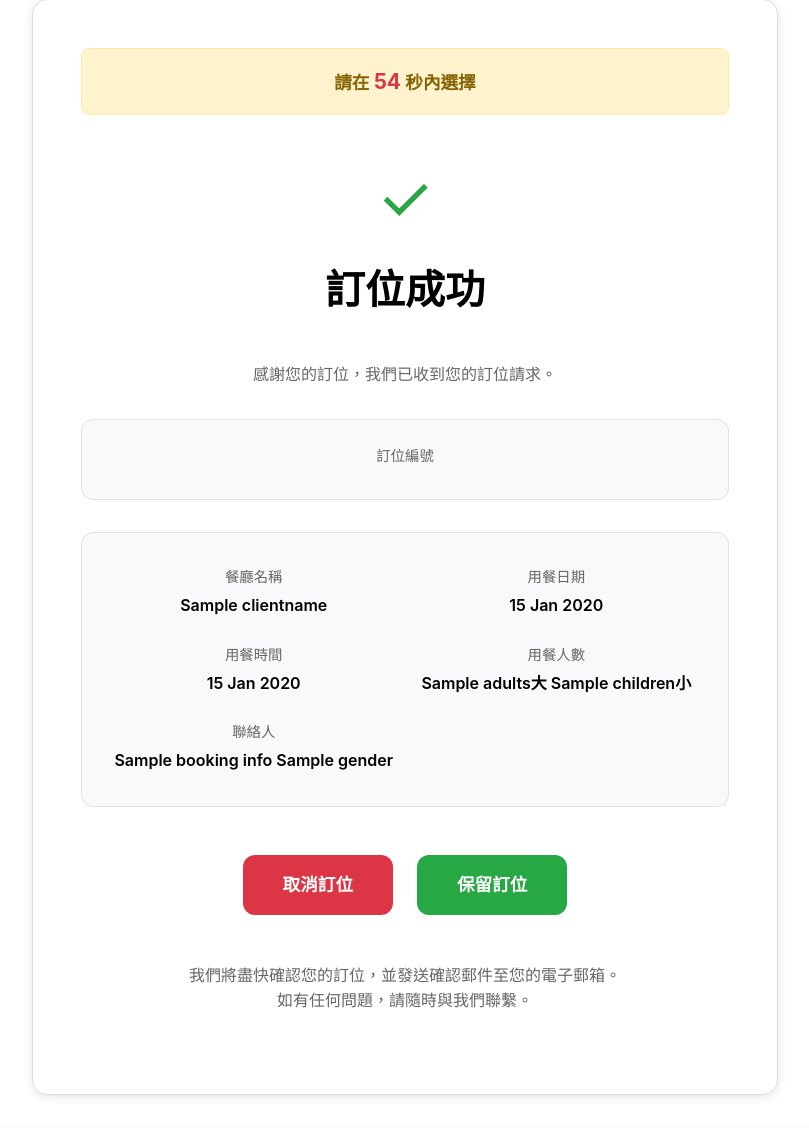
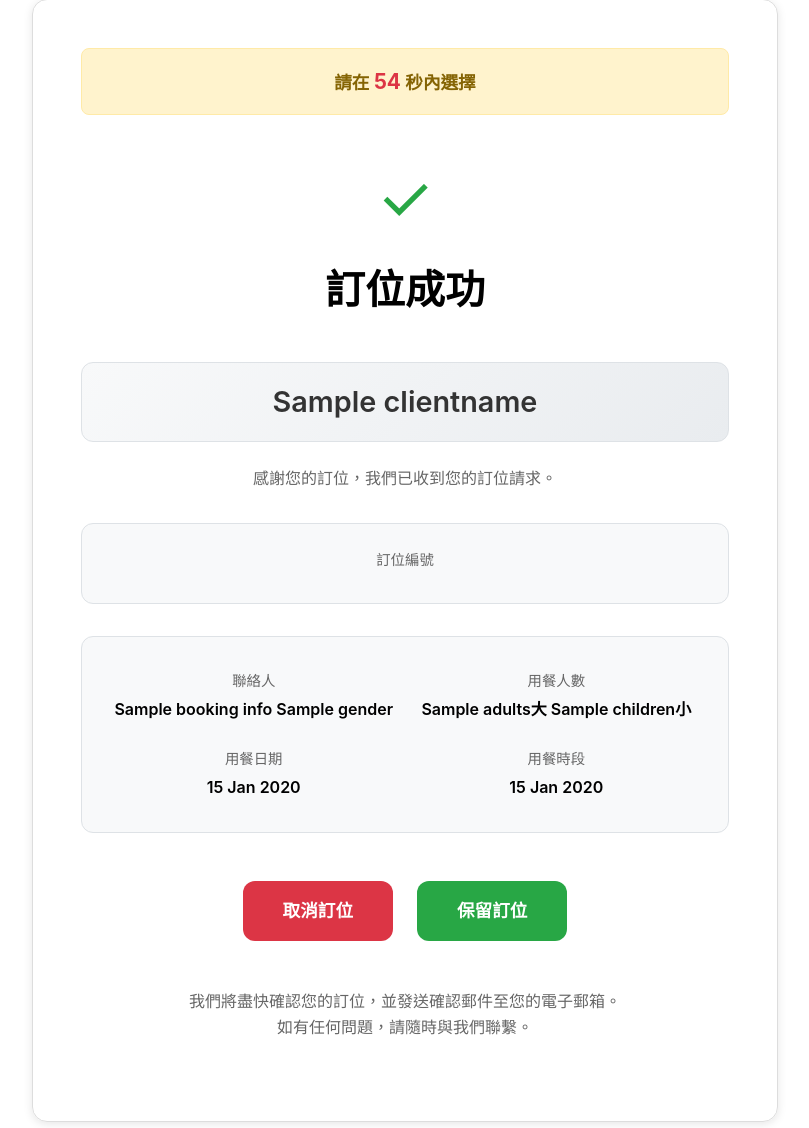
Before and after one commit to ZYW0097/ZYW, a Node server app: template views/booking/success.ejs in a window 1280 px wide. Shown: the part 101-1229 px from the top of the page, without its empty margins (235-1044 px from the left). Run offline with Node 20, Linux system fonts and the light colour scheme; the template is opened without the code that fills it: most values are stand-ins (such as "Sample title", 1, 10 or a date in 2020); some libraries are stand-ins or nearby versions.

Commit message:
dev/test v0.4.7.3

```diff
--- a/public/css/booking-success.css
+++ b/public/css/booking-success.css
@@ -1,3 +1,15 @@
+/* 餐廳名稱顯示 */
+.restaurant-name-display {
+    font-size: 1.8rem;
+    font-weight: 600;
+    color: #333;
+    margin-bottom: 1.5rem;
+    padding: 1rem 2rem;
+    background: linear-gradient(135deg, #f8f9fa 0%, #e9ecef 100%);
+    border-radius: 12px;
+    border: 1px solid #dee2e6;
+}
+
 /* Success 頁面專用樣式 */
 .success-page.booking-form-container {
     max-width: 800px;
@@ -39,6 +51,12 @@
     font-size: 4rem;
     color: #28a745;
     margin-bottom: 1rem;
+    transition: color 0.3s ease;
+}
+
+/* 取消狀態的圖標 */
+.success-icon.cancelled {
+    color: #dc3545;
 }
 
 .success-title {
@@ -46,6 +64,12 @@
     font-weight: 700;
     color: #000;
     margin-bottom: 1rem;
+    transition: color 0.3s ease;
+}
+
+/* 取消狀態的標題 */
+.success-title.cancelled {
+    color: #dc3545;
 }
 
 .success-message {
@@ -212,6 +236,12 @@
         box-sizing: border-box;
     }
 
+    .restaurant-name-display {
+        font-size: 1.5rem;
+        padding: 0.8rem 1.5rem;
+        margin-bottom: 1.2rem;
+    }
+
     .success-title {
         font-size: 2rem;
     }
@@ -242,6 +272,12 @@
         padding: 1rem;
     }
 
+    .restaurant-name-display {
+        font-size: 1.3rem;
+        padding: 0.6rem 1rem;
+        margin-bottom: 1rem;
+    }
+
     .success-title {
         font-size: 1.8rem;
     }
--- a/public/js/booking-success.js
+++ b/public/js/booking-success.js
@@ -36,6 +36,14 @@
         isActionTaken = true;
         clearInterval(countdownTimer);
 
+        // 立即更改標題和圖標為取消狀態
+        const successTitle = document.getElementById('successTitle');
+        const successIcon = document.querySelector('.success-icon');
+        successTitle.textContent = '訂位已取消';
+        successTitle.classList.add('cancelled');
+        successIcon.textContent = '✗';
+        successIcon.classList.add('cancelled');
+
         cancelBtn.disabled = true;
         cancelBtn.textContent = '處理中...';
 
@@ -58,6 +66,13 @@
         } catch (error) {
             console.error('取消訂位失敗:', error);
             alert('取消訂位失敗，請稍後再試');
+
+            // 如果取消失敗，恢復原狀態
+            successTitle.textContent = '訂位成功';
+            successTitle.classList.remove('cancelled');
+            successIcon.textContent = '✓';
+            successIcon.classList.remove('cancelled');
+
             isActionTaken = false;
             cancelBtn.disabled = false;
             cancelBtn.textContent = '取消訂位';
--- a/views/booking/success.ejs
+++ b/views/booking/success.ejs
@@ -18,7 +18,11 @@
 
             <div class="success-container">
                 <div class="success-icon">✓</div>
-                <h1 class="success-title">訂位成功</h1>
+                <h1 class="success-title" id="successTitle">訂位成功</h1>
+
+                <!-- 餐廳名稱 -->
+                <div class="restaurant-name-display"><%= clientname %></div>
+
                 <p class="success-message">感謝您的訂位，我們已收到您的訂位請求。</p>
 
                 <!-- 訂位編號 -->
@@ -31,24 +35,20 @@
                 <div class="booking-info-details">
                     <div class="info-grid">
                         <div class="info-item">
-                            <div class="info-label">餐廳名稱</div>
-                            <div class="info-value"><%= clientname %></div>
+                            <div class="info-label">聯絡人</div>
+                            <div class="info-value"><%= bookingInfo.name %> <%= bookingInfo.gender %></div>
+                        </div>
+                        <div class="info-item">
+                            <div class="info-label">用餐人數</div>
+                            <div class="info-value"><%= bookingInfo.adults %>大 <%= bookingInfo.children %>小</div>
                         </div>
                         <div class="info-item">
                             <div class="info-label">用餐日期</div>
                             <div class="info-value"><%= bookingInfo.date %></div>
                         </div>
                         <div class="info-item">
-                            <div class="info-label">用餐時間</div>
+                            <div class="info-label">用餐時段</div>
                             <div class="info-value"><%= bookingInfo.time %></div>
-                        </div>
-                        <div class="info-item">
-                            <div class="info-label">用餐人數</div>
-                            <div class="info-value"><%= bookingInfo.adults %>大 <%= bookingInfo.children %>小</div>
-                        </div>
-                        <div class="info-item">
-                            <div class="info-label">聯絡人</div>
-                            <div class="info-value"><%= bookingInfo.name %> <%= bookingInfo.gender %></div>
                         </div>
                     </div>
                 </div>
```
